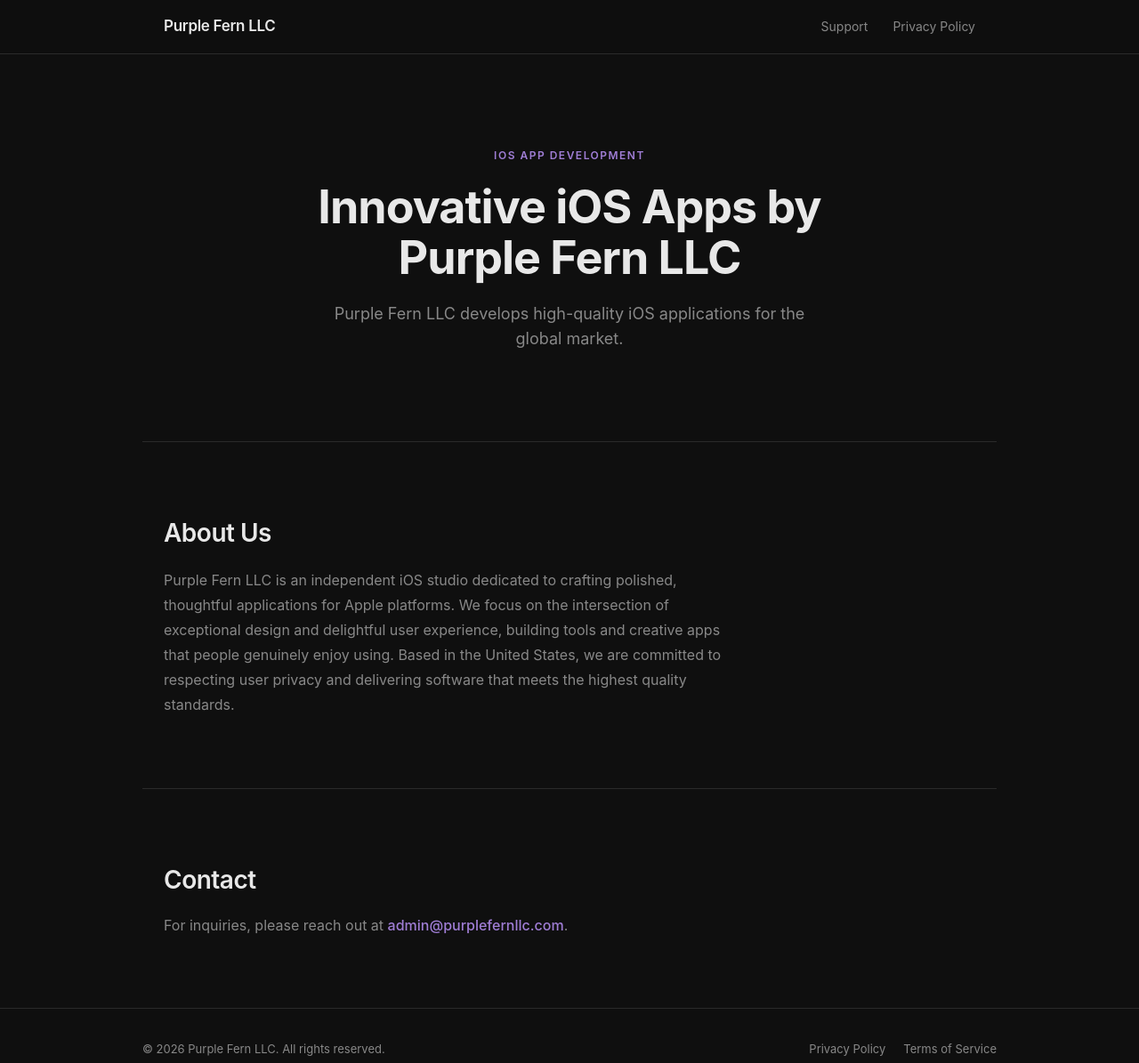
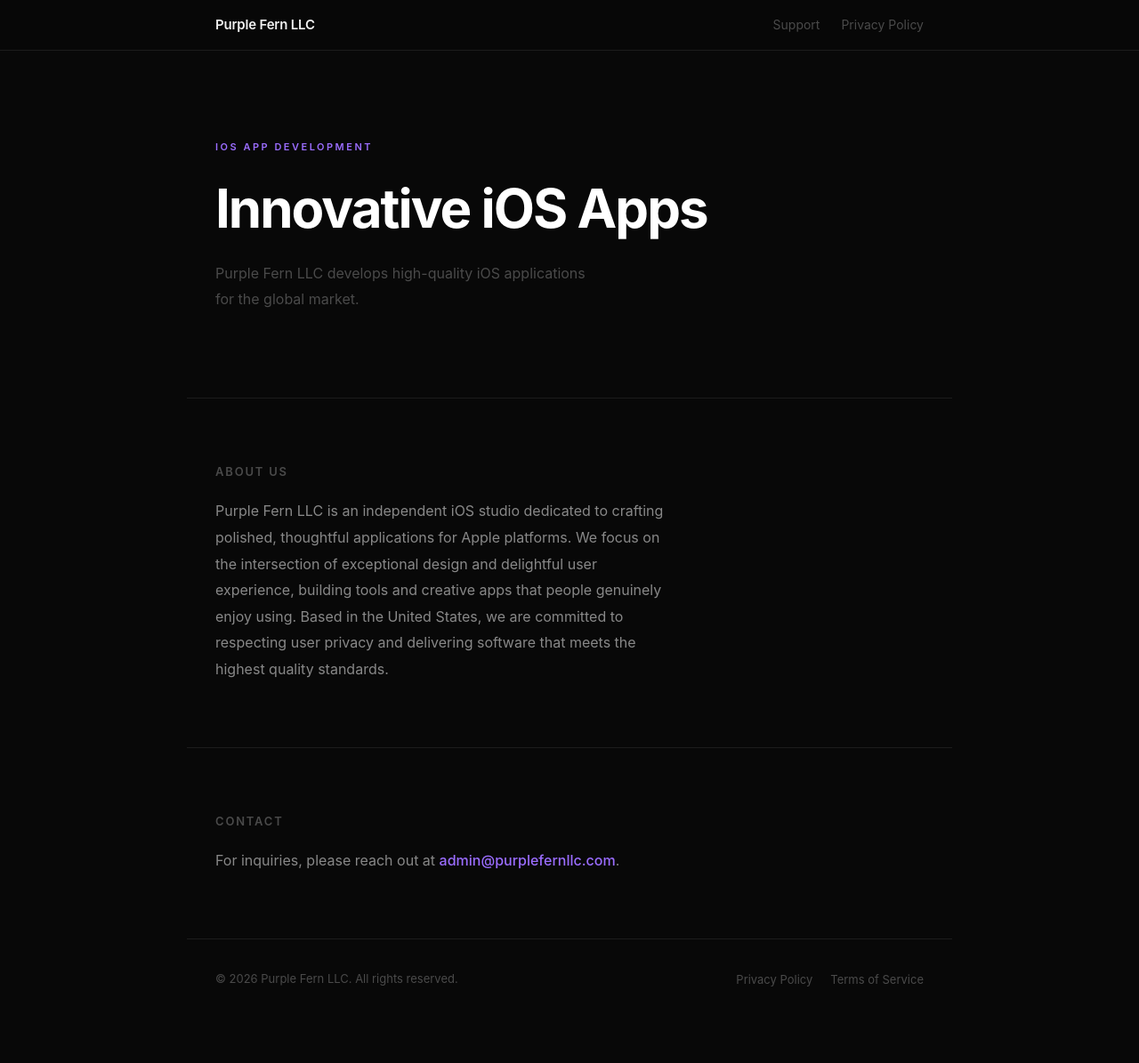
Before and after one commit to retrobunny/purplefernllc.github.io, a plain HTML site: page index.html in a window 1280 px wide. Shown: the whole page at 89% size. After the commit the page ends 1146 px from the top, so only its background shows below. Drawn offline with Linux system fonts and the light colour scheme.

Commit message:
Redesign: clean dark text-only layout
- Near-black background (#080808), neutral dark palette
- Purple accent (#9b6dff) for eyebrow label and links only
- Tight typographic hierarchy, generous whitespace
- Minimal section borders, no graphics or animations
- Subpages updated to match palette

Co-Authored-By: Claude Sonnet 4.6 <noreply@anthropic.com>

```diff
--- a/index.html
+++ b/index.html
@@ -8,138 +8,121 @@
     *, *::before, *::after { box-sizing: border-box; margin: 0; padding: 0; }
 
     :root {
-      --bg: #0f0f0f;
-      --surface: #1a1a1a;
-      --border: #2a2a2a;
-      --text: #e8e8e8;
-      --muted: #888;
-      --accent: #7c5cbf;
-      --accent-light: #a07ed6;
+      --bg:      #080808;
+      --border:  #1c1c1c;
+      --text:    #f0f0f0;
+      --muted:   #4a4a4a;
+      --subtle:  #282828;
+      --accent:  #9b6dff;
     }
 
+    html { background: var(--bg); }
     body {
-      font-family: -apple-system, BlinkMacSystemFont, "Segoe UI", Helvetica, Arial, sans-serif;
+      font-family: -apple-system, BlinkMacSystemFont, "Segoe UI", system-ui, sans-serif;
       background: var(--bg);
       color: var(--text);
       line-height: 1.6;
     }
 
-    a { color: var(--accent-light); text-decoration: none; }
-    a:hover { text-decoration: underline; }
+    a { color: var(--accent); text-decoration: none; }
+    a:hover { color: #b899ff; }
 
     /* Nav */
     nav {
       position: sticky;
       top: 0;
-      z-index: 100;
-      background: rgba(15,15,15,0.92);
+      z-index: 10;
+      background: rgba(8, 8, 8, 0.94);
       backdrop-filter: blur(12px);
       -webkit-backdrop-filter: blur(12px);
       border-bottom: 1px solid var(--border);
     }
     .nav-inner {
-      max-width: 960px;
+      max-width: 860px;
       margin: 0 auto;
-      padding: 0 24px;
-      height: 60px;
+      padding: 0 32px;
+      height: 56px;
       display: flex;
       align-items: center;
       justify-content: space-between;
     }
     .nav-brand {
-      font-size: 17px;
+      font-size: 15px;
       font-weight: 600;
       color: var(--text);
-      letter-spacing: -0.3px;
+      letter-spacing: -0.2px;
     }
-    .nav-links {
-      display: flex;
-      gap: 28px;
-      list-style: none;
-    }
-    .nav-links a {
-      font-size: 14px;
-      color: var(--muted);
-      transition: color 0.15s;
-    }
-    .nav-links a:hover { color: var(--text); text-decoration: none; }
+    .nav-links { display: flex; gap: 24px; list-style: none; }
+    .nav-links a { font-size: 14px; color: var(--muted); transition: color 0.15s; }
+    .nav-links a:hover { color: var(--text); }
 
-    /* Sections */
-    section {
-      max-width: 960px;
+    /* Wrapper */
+    .wrap {
+      max-width: 860px;
       margin: 0 auto;
-      padding: 80px 24px;
+      padding: 0 32px;
     }
 
     /* Hero */
     .hero {
-      padding-top: 100px;
-      padding-bottom: 100px;
-      text-align: center;
+      padding: 100px 32px 96px;
+      max-width: 860px;
+      margin: 0 auto;
+      border-bottom: 1px solid var(--border);
     }
     .hero-eyebrow {
-      display: inline-block;
-      font-size: 12px;
+      display: block;
+      font-size: 11px;
       font-weight: 600;
-      letter-spacing: 1.5px;
+      letter-spacing: 2.5px;
       text-transform: uppercase;
-      color: var(--accent-light);
+      color: var(--accent);
+      margin-bottom: 28px;
+    }
+    .hero h1 {
+      font-size: clamp(36px, 5vw, 60px);
+      font-weight: 700;
+      letter-spacing: -2px;
+      line-height: 1.04;
+      color: #fff;
+      max-width: 600px;
+      margin-bottom: 28px;
+    }
+    .hero p {
+      font-size: 16px;
+      color: var(--muted);
+      max-width: 420px;
+      line-height: 1.8;
+    }
+
+    /* Sections */
+    .section {
+      padding: 72px 32px;
+      max-width: 860px;
+      margin: 0 auto;
+      border-bottom: 1px solid var(--border);
+    }
+    .section h2 {
+      font-size: 13px;
+      font-weight: 600;
+      letter-spacing: 1.8px;
+      text-transform: uppercase;
+      color: var(--muted);
       margin-bottom: 20px;
     }
-    .hero h1 {
-      font-size: clamp(32px, 5vw, 52px);
-      font-weight: 700;
-      letter-spacing: -1px;
-      line-height: 1.1;
-      margin-bottom: 20px;
+    .section p {
+      font-size: 16px;
+      color: #888;
+      max-width: 520px;
+      line-height: 1.85;
     }
-    .hero p {
-      font-size: 18px;
-      color: var(--muted);
-      max-width: 540px;
-      margin: 0 auto;
-    }
-
-    /* Divider */
-    hr {
-      border: none;
-      border-top: 1px solid var(--border);
-      max-width: 960px;
-      margin: 0 auto;
-    }
-
-    /* About */
-    .about h2 {
-      font-size: 28px;
-      font-weight: 600;
-      letter-spacing: -0.5px;
-      margin-bottom: 16px;
-    }
-    .about p {
-      font-size: 16px;
-      color: var(--muted);
-      max-width: 640px;
-      line-height: 1.75;
-    }
-
-    /* Contact */
-    .contact h2 {
-      font-size: 28px;
-      font-weight: 600;
-      letter-spacing: -0.5px;
-      margin-bottom: 16px;
-    }
-    .contact p { font-size: 16px; color: var(--muted); }
-    .contact a { color: var(--accent-light); font-weight: 500; }
+    .section a { font-weight: 500; }
 
     /* Footer */
     footer {
-      border-top: 1px solid var(--border);
-      padding: 32px 24px;
-    }
-    .footer-inner {
-      max-width: 960px;
+      max-width: 860px;
       margin: 0 auto;
+      padding: 32px 32px;
       display: flex;
       flex-wrap: wrap;
       gap: 12px;
@@ -147,16 +130,13 @@
       justify-content: space-between;
     }
     .footer-copy { font-size: 13px; color: var(--muted); }
-    .footer-links {
-      display: flex;
-      gap: 20px;
-      list-style: none;
-    }
+    .footer-links { display: flex; gap: 20px; list-style: none; }
     .footer-links a { font-size: 13px; color: var(--muted); }
-    .footer-links a:hover { color: var(--text); text-decoration: none; }
+    .footer-links a:hover { color: var(--text); }
 
-    @media (max-width: 600px) {
-      .footer-inner { flex-direction: column; align-items: flex-start; }
+    @media (max-width: 560px) {
+      .hero h1 { letter-spacing: -1px; }
+      footer { flex-direction: column; align-items: flex-start; }
     }
   </style>
 </head>
@@ -172,38 +152,35 @@
     </div>
   </nav>
 
-  <section class="hero">
+  <header class="hero">
     <span class="hero-eyebrow">iOS App Development</span>
-    <h1>Innovative iOS Apps by<br>Purple Fern LLC</h1>
+    <h1>Innovative iOS Apps</h1>
     <p>Purple Fern LLC develops high-quality iOS applications for the global market.</p>
-  </section>
+  </header>
 
-  <hr>
-
-  <section class="about">
+  <section class="section">
     <h2>About Us</h2>
     <p>
-      Purple Fern LLC is an independent iOS studio dedicated to crafting polished, thoughtful applications for Apple platforms.
-      We focus on the intersection of exceptional design and delightful user experience, building tools and creative apps that people genuinely enjoy using.
-      Based in the United States, we are committed to respecting user privacy and delivering software that meets the highest quality standards.
+      Purple Fern LLC is an independent iOS studio dedicated to crafting polished,
+      thoughtful applications for Apple platforms. We focus on the intersection of
+      exceptional design and delightful user experience, building tools and creative
+      apps that people genuinely enjoy using. Based in the United States, we are
+      committed to respecting user privacy and delivering software that meets the
+      highest quality standards.
     </p>
   </section>
 
-  <hr>
-
-  <section class="contact">
+  <section class="section">
     <h2>Contact</h2>
     <p>For inquiries, please reach out at <a href="mailto:admin@purplefernllc.com">admin@purplefernllc.com</a>.</p>
   </section>
 
   <footer>
-    <div class="footer-inner">
-      <span class="footer-copy">&copy; 2026 Purple Fern LLC. All rights reserved.</span>
-      <ul class="footer-links">
-        <li><a href="privacy-policy.html">Privacy Policy</a></li>
-        <li><a href="terms-of-service.html">Terms of Service</a></li>
-      </ul>
-    </div>
+    <span class="footer-copy">&copy; 2026 Purple Fern LLC. All rights reserved.</span>
+    <ul class="footer-links">
+      <li><a href="privacy-policy.html">Privacy Policy</a></li>
+      <li><a href="terms-of-service.html">Terms of Service</a></li>
+    </ul>
   </footer>
 
 </body>
```
Also changed, not shown: privacy-policy.html (+3 -3 lines), support.html (+3 -3 lines), terms-of-service.html (+3 -3 lines).
